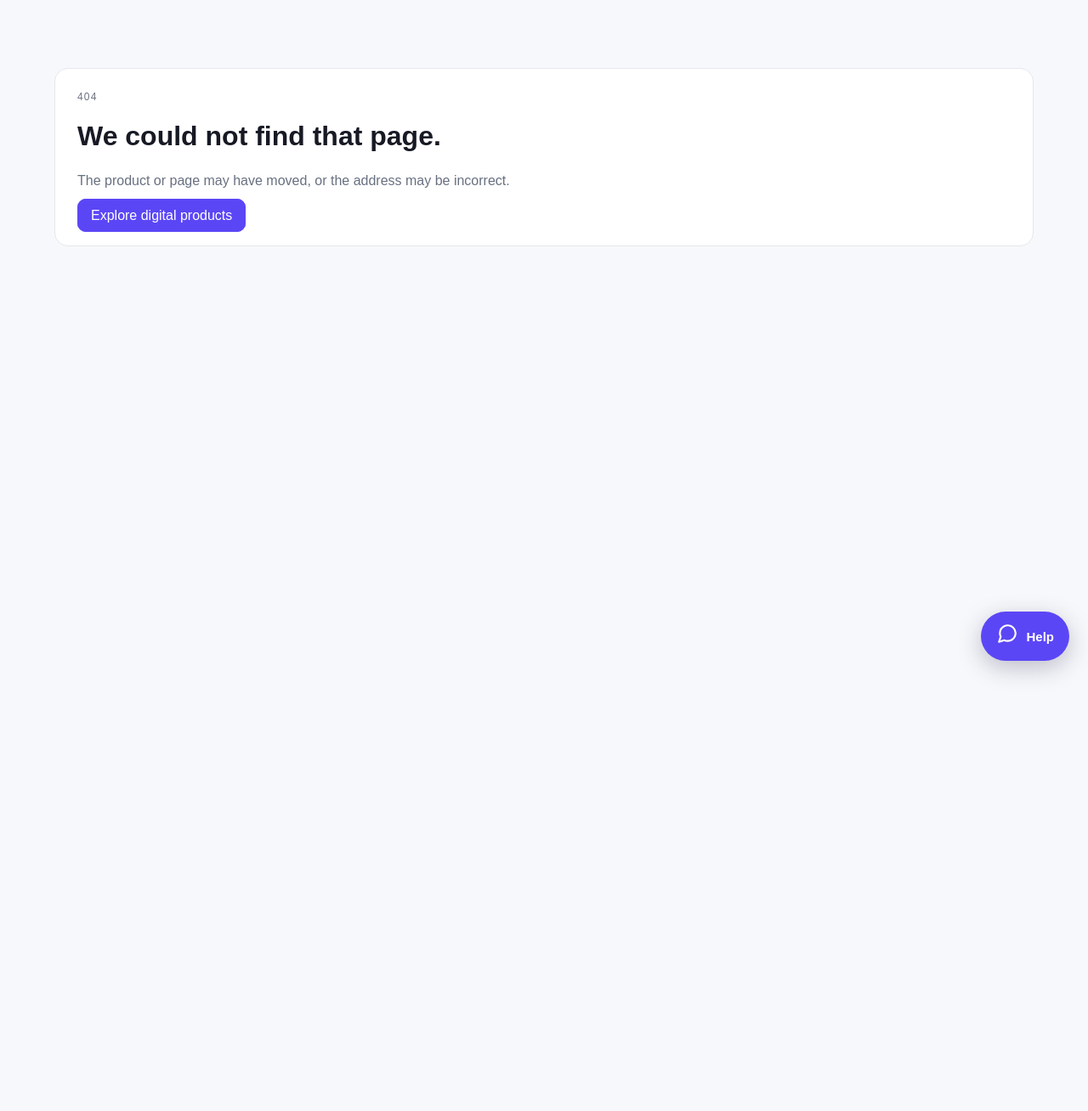
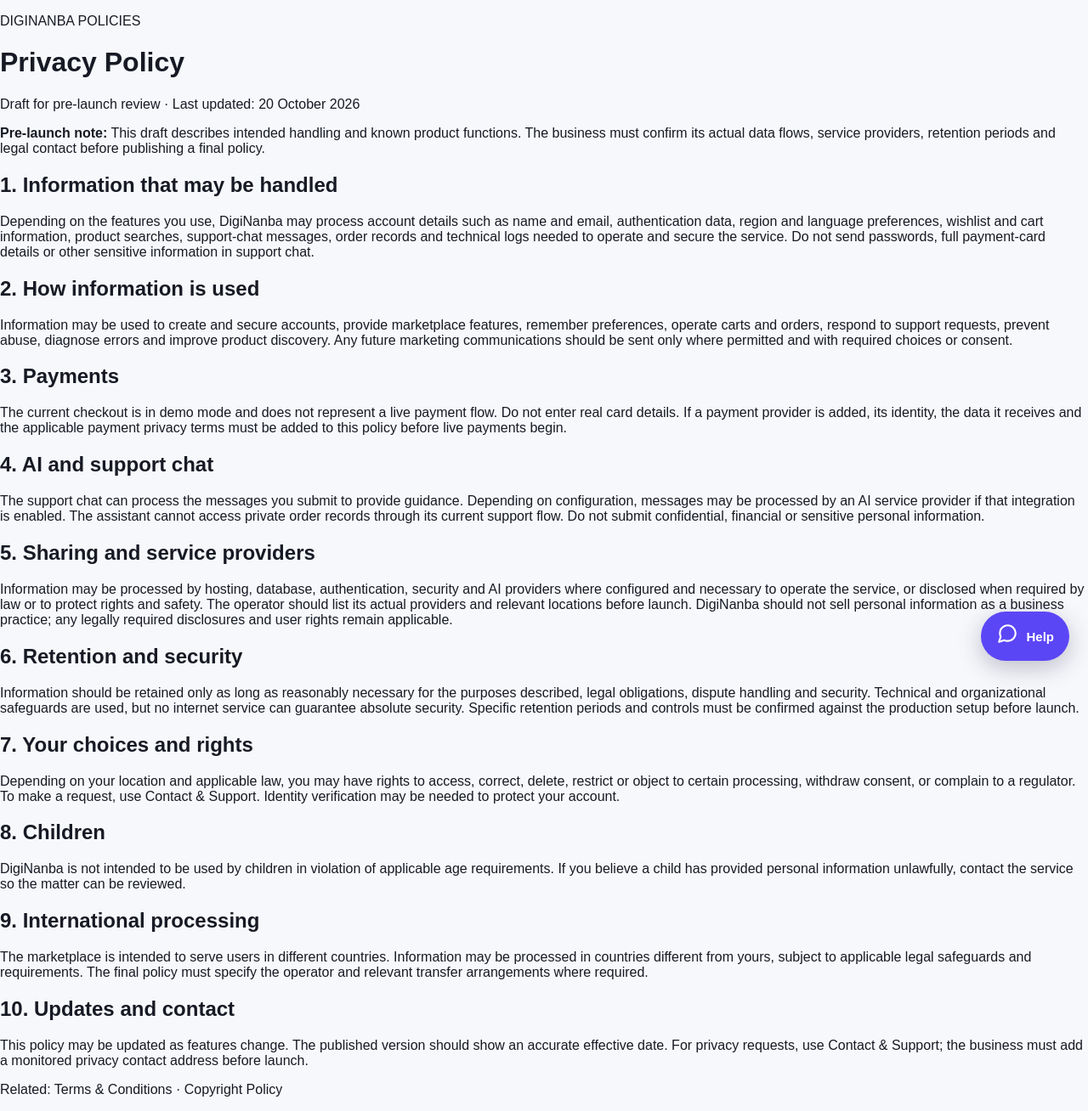
Before and after one commit to agnengineeringselectricals-crypto/diginanba, a Next.js app: page /privacy in a window 1280 px wide. Before the commit this address had no page. Shown: the whole page at 85% size. Before the commit the page ends 800 px from the top, so only its background shows below. Built offline with nearby package versions, Linux system fonts and the light colour scheme.

Commit message:
Add marketplace legal policy page: app/privacy/page.tsx

```diff
--- /dev/null
+++ b/app/privacy/page.tsx
@@ -0,0 +1,19 @@
+import Link from 'next/link';
+
+export const metadata = { title: 'Privacy Policy', description: 'How DigiNanba handles account and marketplace information.' };
+
+export default function PrivacyPage() {
+ return <main className="dn-legal-page"><div className="dn-legal-wrap"><p className="dn-legal-eyebrow">DIGINANBA POLICIES</p><h1>Privacy Policy</h1><p className="dn-legal-updated">Draft for pre-launch review · Last updated: 20 October 2026</p>
+ <div className="dn-legal-notice"><strong>Pre-launch note:</strong> This draft describes intended handling and known product functions. The business must confirm its actual data flows, service providers, retention periods and legal contact before publishing a final policy.</div>
+ <h2>1. Information that may be handled</h2><p>Depending on the features you use, DigiNanba may process account details such as name and email, authentication data, region and language preferences, wishlist and cart information, product searches, support-chat messages, order records and technical logs needed to operate and secure the service. Do not send passwords, full payment-card details or other sensitive information in support chat.</p>
+ <h2>2. How information is used</h2><p>Information may be used to create and secure accounts, provide marketplace features, remember preferences, operate carts and orders, respond to support requests, prevent abuse, diagnose errors and improve product discovery. Any future marketing communications should be sent only where permitted and with required choices or consent.</p>
+ <h2>3. Payments</h2><p>The current checkout is in demo mode and does not represent a live payment flow. Do not enter real card details. If a payment provider is added, its identity, the data it receives and the applicable payment privacy terms must be added to this policy before live payments begin.</p>
+ <h2>4. AI and support chat</h2><p>The support chat can process the messages you submit to provide guidance. Depending on configuration, messages may be processed by an AI service provider if that integration is enabled. The assistant cannot access private order records through its current support flow. Do not submit confidential, financial or sensitive personal information.</p>
+ <h2>5. Sharing and service providers</h2><p>Information may be processed by hosting, database, authentication, security and AI providers where configured and necessary to operate the service, or disclosed when required by law or to protect rights and safety. The operator should list its actual providers and relevant locations before launch. DigiNanba should not sell personal information as a business practice; any legally required disclosures and user rights remain applicable.</p>
+ <h2>6. Retention and security</h2><p>Information should be retained only as long as reasonably necessary for the purposes described, legal obligations, dispute handling and security. Technical and organizational safeguards are used, but no internet service can guarantee absolute security. Specific retention periods and controls must be confirmed against the production setup before launch.</p>
+ <h2>7. Your choices and rights</h2><p>Depending on your location and applicable law, you may have rights to access, correct, delete, restrict or object to certain processing, withdraw consent, or complain to a regulator. To make a request, use <Link href="/contact">Contact &amp; Support</Link>. Identity verification may be needed to protect your account.</p>
+ <h2>8. Children</h2><p>DigiNanba is not intended to be used by children in violation of applicable age requirements. If you believe a child has provided personal information unlawfully, contact the service so the matter can be reviewed.</p>
+ <h2>9. International processing</h2><p>The marketplace is intended to serve users in different countries. Information may be processed in countries different from yours, subject to applicable legal safeguards and requirements. The final policy must specify the operator and relevant transfer arrangements where required.</p>
+ <h2>10. Updates and contact</h2><p>This policy may be updated as features change. The published version should show an accurate effective date. For privacy requests, use <Link href="/contact">Contact &amp; Support</Link>; the business must add a monitored privacy contact address before launch.</p>
+ <p className="dn-legal-related">Related: <Link href="/terms">Terms &amp; Conditions</Link> · <Link href="/copyright">Copyright Policy</Link></p></div></main>;
+}
```
